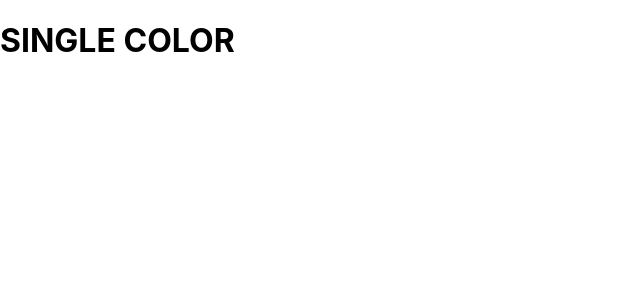
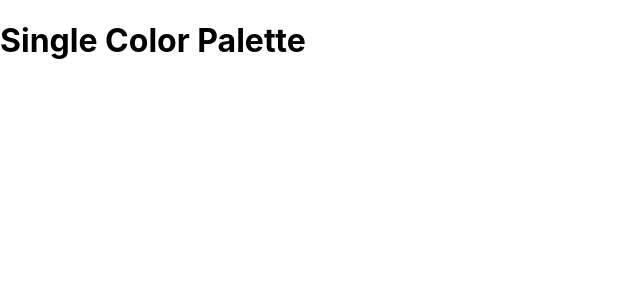
Before and after one commit to DobriJS/colors-app, a React (Create React App) app: page /palette/1/1 in a window 1280 px wide. Shown: the top 300 px of the page, without its empty margins (0-640 px from the left). Built offline with nearby package versions, Linux system fonts and the light colour scheme.

Commit message:
Add SingleColorPalette and Link

```diff
--- a/src/App.js
+++ b/src/App.js
@@ -1,9 +1,10 @@
-/* eslint-disable no-undef */
 /* eslint-disable no-unused-vars */
+
 import React, { Component } from "react";
 import { Route, Switch } from "react-router-dom";
 import Palette from "./Palette";
 import PaletteList from "./PaletteList";
+import SingleColorPalette from "./SingleColorPalette";
 import seedColors from "./seedColors";
 import { generatePalette } from "./colorHelpers";
 
@@ -37,7 +38,7 @@
         />
         <Route
           path="/palette/:paletteId/:colorId"
-          render={() => <h1>SINGLE COLOR</h1>}
+          render={() => <SingleColorPalette />}
         />
       </Switch>
 
--- a/src/ColorBox.js
+++ b/src/ColorBox.js
@@ -18,7 +18,7 @@
   }
 
   render() {
-    const { name, background } = this.props;
+    const { name, background, paletteId, id } = this.props;
     const { copied } = this.state;
 
     return (
@@ -38,7 +38,10 @@
             </div>
             <button className="copy-button">COPY</button>
           </div>
-          <Link to="/" onClick={(e) => e.stopPropagation()}>
+          <Link
+            to={`/palette/${paletteId}/${id}`}
+            onClick={(e) => e.stopPropagation()}
+          >
             <span className="see-more">More</span>
           </Link>
         </div>
--- a/src/Palette.js
+++ b/src/Palette.js
@@ -20,10 +20,16 @@
   }
 
   render() {
-    const { colors, paletteName, emoji } = this.props.palette;
+    const { colors, paletteName, emoji, id } = this.props.palette;
     const { level, format } = this.state;
     const colorBoxes = colors[level].map((color) => (
-      <ColorBox background={color[format]} name={color.name} key={color.id} />
+      <ColorBox
+        background={color[format]}
+        name={color.name}
+        key={color.id}
+        id={color.id}
+        paletteId={id}
+      />
     ));
     return (
       <div className="Palette">
--- /dev/null
+++ b/src/SingleColorPalette.js
@@ -0,0 +1,14 @@
+/* eslint-disable no-unused-vars */
+import React, { Component } from "react";
+
+class SingleColorPalette extends Component {
+  render() {
+    return (
+      <div>
+        <h1>Single Color Palette</h1>
+      </div>
+    );
+  }
+}
+
+export default SingleColorPalette;
```
